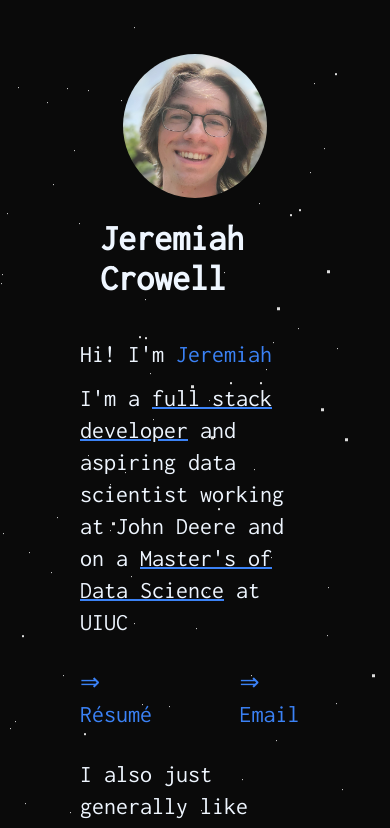
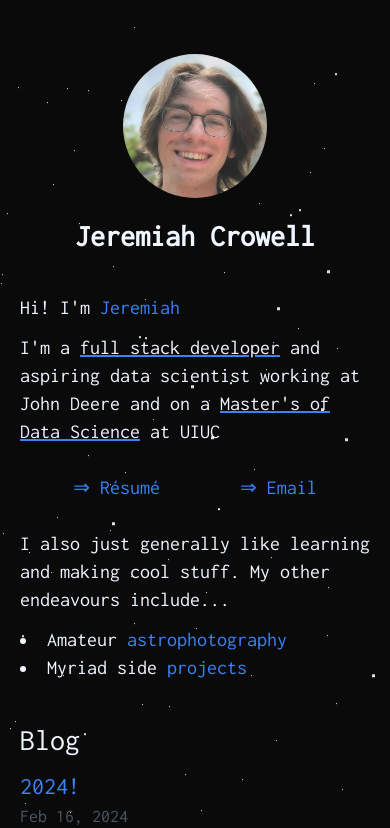
Before and after one commit to jcrowe6/website, a Next.js app: page / in a window 390 px wide. Shown: the top 828 px of the page. Built offline with nearby package versions, Linux system fonts and the light colour scheme.

Commit message:
optimize for mobile

```diff
--- a/components/layout.js
+++ b/components/layout.js
@@ -11,7 +11,7 @@ export default function Layout({ children, home }) {
   return (
   <>
   <Stars animate={home}/>
-  <div className="container mx-auto my-12 px-20">
+  <div className="container mx-auto my-12 px-5">
       <Head>
         <meta
           name="description"
@@ -31,7 +31,7 @@ export default function Layout({ children, home }) {
               width={144}
               alt=""
             />
-            <h1 className='text-4xl font-bold p-5'>{name}</h1>
+            <h1 className='text-3xl md:text-4xl text-nowrap font-bold p-5'>{name}</h1>
           </>
         ) : (
           <>
@@ -45,7 +45,7 @@ export default function Layout({ children, home }) {
                 alt=""
               />
             </Link>
-            <h2 className='text-2xl font-bold p-5'>
+            <h2 className='text-2xl text-nowrap font-bold p-5'>
               <Link href="/" className='text-inherit'>
                 {name}
               </Link>
--- a/pages/index.js
+++ b/pages/index.js
@@ -20,7 +20,7 @@ export default function Home({ allPostsData }) {
       <Head>
         <title>{siteTitle}</title>
       </Head>
-      <section className='text-2xl py-5 space-y-3'>
+      <section className='text-xl md:text-2xl py-5 space-y-3'>
         <CycleName />
         <p>I'm a <span className='underline underline-offset-1 decoration-blue-500'>full stack developer</span> and
           aspiring data scientist
--- a/pages/posts/[id].js
+++ b/pages/posts/[id].js
@@ -27,9 +27,9 @@ export default function Post({ postData }) {
           <title>{postData.title}</title>
         </Head>
         <article>
-          <h1 className='text-4xl font-bold pb-3'>{postData.title}</h1>
+          <h1 className='text-4xl text-center font-bold pb-3'>{postData.title}</h1>
           <p className='text-gray-400 text-lg pb-3'><Date dateString={postData.date} /></p>
-          <div className='space-y-4 [&>p]:text-xl
+          <div className='space-y-8 [&>p]:text-lg [&>p]:leading-relaxed md:[&>p]:text-xl md:[&>p]:leading-relaxed
                           [&_a]:cool-link
                           [&>h2]:text-3xl [&>h2]:font-bold
                           [&>ul]:list-inside [&>ul]:list-disc [&>ul]:text-xl
--- a/tailwind.config.js
+++ b/tailwind.config.js
@@ -16,7 +16,7 @@ module.exports = {
       'sm': '640px',
       // => @media (min-width: 640px) { ... }
 
-      'md': '825px',
+      'md': '800px',
       // => @media (min-width: 768px) { ... }
 
       // removing higher screens sets default to mobile size - which is what I want for this style of website
```
